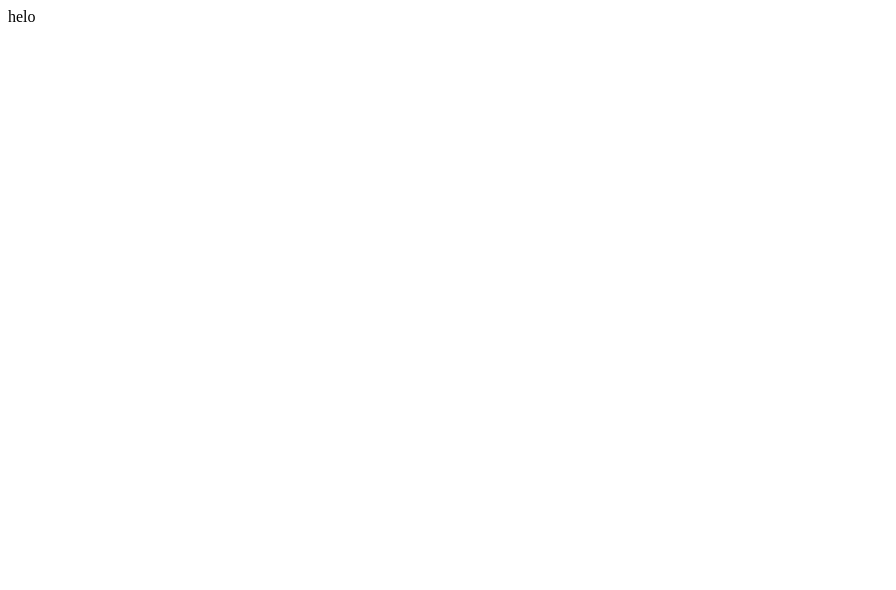
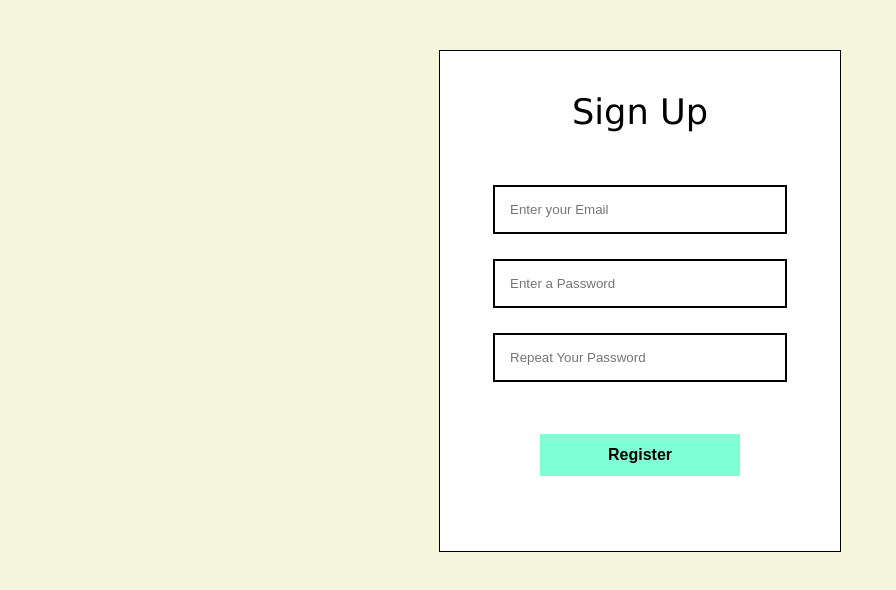
Before and after one commit to h-jaffery/susnain.github.io, a plain HTML site: page signup.html in a window 1280 px wide. Shown: the whole page, without its empty margins (0-896 px from the left). Drawn offline with Linux system fonts and the light colour scheme.

Commit message:
added signup page

```diff
--- a/signup.html
+++ b/signup.html
@@ -1 +1,19 @@
-<p>helo</p>
+<!DOCTYPE html>
+<html lang="en">
+<head>
+    <meta charset="UTF-8">
+    <meta name="viewport" content="width=device-width, initial-scale=1.0">
+    <title>Sign Up</title>
+    <link rel="stylesheet" href="reset.css">
+    <link rel="stylesheet" href="login.css">
+</head>
+<body>
+    <form action="" class="login">
+        <h1>Sign Up</h1>
+        <input type="email" name="email" class="textbox" placeholder="Enter your Email" required>
+        <input type="password" name="password" class="textbox" placeholder="Enter a Password" required>
+        <input type="password" name="password2" class="textbox" placeholder="Repeat Your Password" required>
+        <input type="submit" value="Register" id="submit">
+    </form>
+</body>
+</html>
```
Also changed, not shown: login.html (+2 -2 lines).
